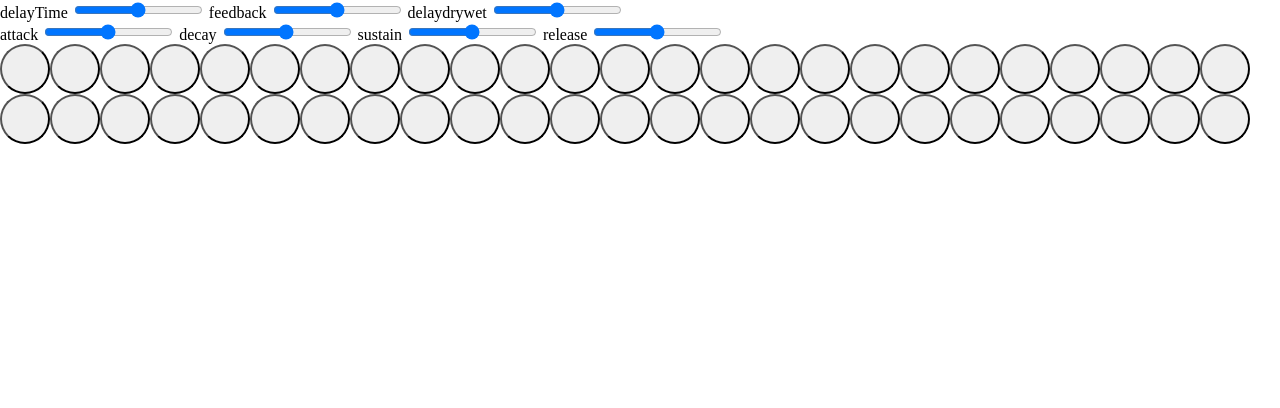
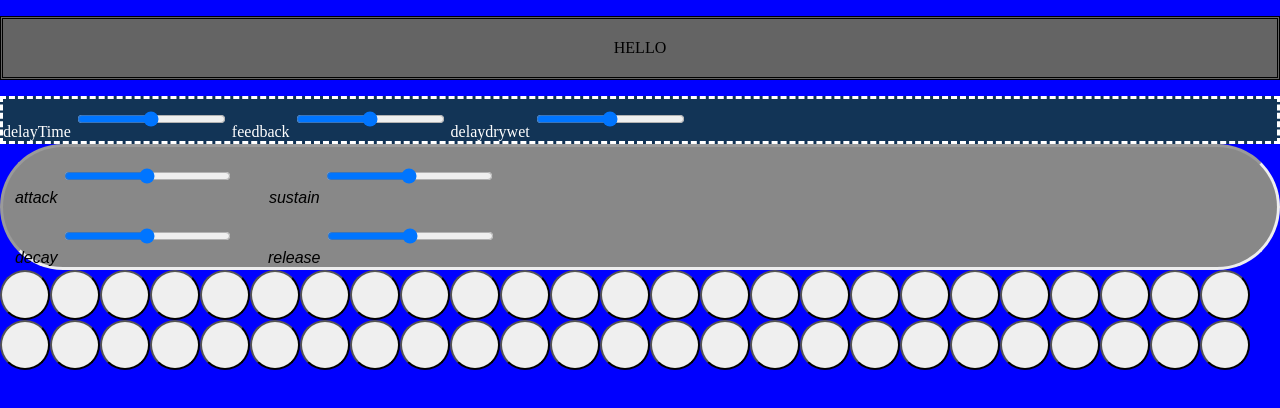
Before and after one commit to il41/netjam, a website: page www/index.html in a window 1280 px wide. Drawn offline with nearby package versions, Linux system fonts and the light colour scheme; no server answers.

Commit message:
messed with css and sliders. broke attack knob

```diff
--- a/www/css/styles.css
+++ b/www/css/styles.css
@@ -1,11 +1,14 @@
 
 body {
     margin:0;
+    background-color: blue;
 }
 
-#gui {
+.gui {
+    border-style: double;
     background-color: #646464;
     padding: 20px;
+    text-align: center;
 }
 
 h1 {
@@ -14,3 +17,41 @@ h1 {
     text-transform: uppercase;
     color: #fff;
 }
+.matrixADSRcontainer{
+  font-style: italic;
+  font-family: sans-serif;
+  text-align: center;
+  text-shadow: 10px, 10px, 10px;
+  column-count: 5;
+
+}
+.matrixADSRcontainer > input{
+  color: #056364;
+  padding: 1rem;
+  border-width: 3px;
+  border-style: solid;
+  border-radius: 50px;
+  border-collapse: separate;
+  background-color: #c9c9c9;
+}
+.delaycontainer > input{
+  color: #056364;
+  padding: 0rem;
+  border-width: 10px;
+  border-style: inset;
+  border-collapse: separate;
+  background-color: #056364;
+}
+
+.delaycontainer{
+  color: white;
+  background-color: #123456;
+  border-style: dashed;
+
+}
+
+.matrixADSRcontainer{
+  background-color: #888888;
+  border-style: inset;
+  border-radius: 150px;
+}
--- a/www/index.html
+++ b/www/index.html
@@ -6,6 +6,7 @@
         <link rel="stylesheet" href="css/styles.css">
     </head>
     <body>
+      <p class="gui" id "outputScreen">HELLO</p>
       <div class="delaycontainer">
         delayTime
         <input type="range" min="1" max="100" value="50" class="slider" id="delayTime">
@@ -14,14 +15,15 @@
         delaydrywet
         <input type="range" min="1" max="100" value="50" class="slider" id="delaydrywet">
       </div>
-      <div class="slidecontainer">
-        attack
+
+      <div class="matrixADSRcontainer">
+        <x>attack</x>
         <input type="range" min="1" max="100" value="50" class="slider" id="attack">
-        decay
+        <x>decay</x>
         <input type="range" min="1" max="100" value="50" class="slider" id="decay">
-        sustain
+        <x>sustain</x>
         <input type="range" min="1" max="100" value="50" class="slider" id="sustain">
-        release
+        <x>release</x>
         <input type="range" min="1" max="100" value="50" class="slider" id="release">
       </div>
 
--- a/www/js/main.js
+++ b/www/js/main.js
@@ -31,17 +31,30 @@ delayDryWet.addEventListener('change',()=>{
     let dryvalue = Math.map(delayDryWet.value, 1, 100, 1, 0)
     delayWet.gain.value = wetvalue
     delayDry.gain.value = dryvalue
+    let slider = document.body.querySelector("#delaydrywet")
+    console.log(slider.value)
+    let outputScreen = document.body.querySelector("#outputScreen")
+    outputScreen.innerHTML = slider.value
+    console.log(slider.value)
   }
 )
 
+let matrixAttack = document.body.querySelector("#attack")
+matrixAttack.addEventListener('change',()=>{
+  for (let i=0; i<buttonArr.length; i++){
+    let value = Math.map(matrixAttack.value, 1, 100, 0.005, 2)
+    buttonArr[i].synth.attack = value
+  }
+})
+
 let matrixDelayTime = document.body.querySelector("#delayTime")
 matrixDelayTime.addEventListener('change',()=>{
-    let value = Math.map(matrixDelayTime.value, 1, 100, 0, 10)
+    let value = Math.map(matrixDelayTime.value, 1, 100, 0., 10)
     delay.delayTime.value = value
 })
 
 let matrixFeedback = document.body.querySelector("#feedback")
 matrixFeedback.addEventListener('change',()=>{
-    let value = Math.map(matrixFeedback.value, 1, 100, 0, 10)
+    let value = Math.map(matrixFeedback.value, 1, 100, 0, 1)
     delay.feedback.value = value
 })
```
